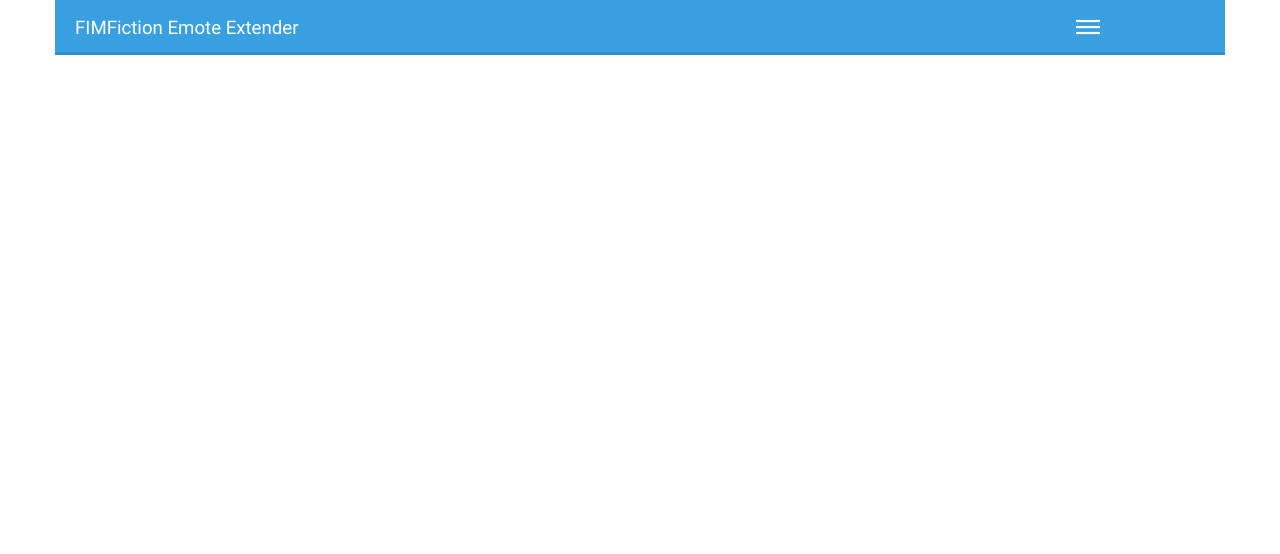
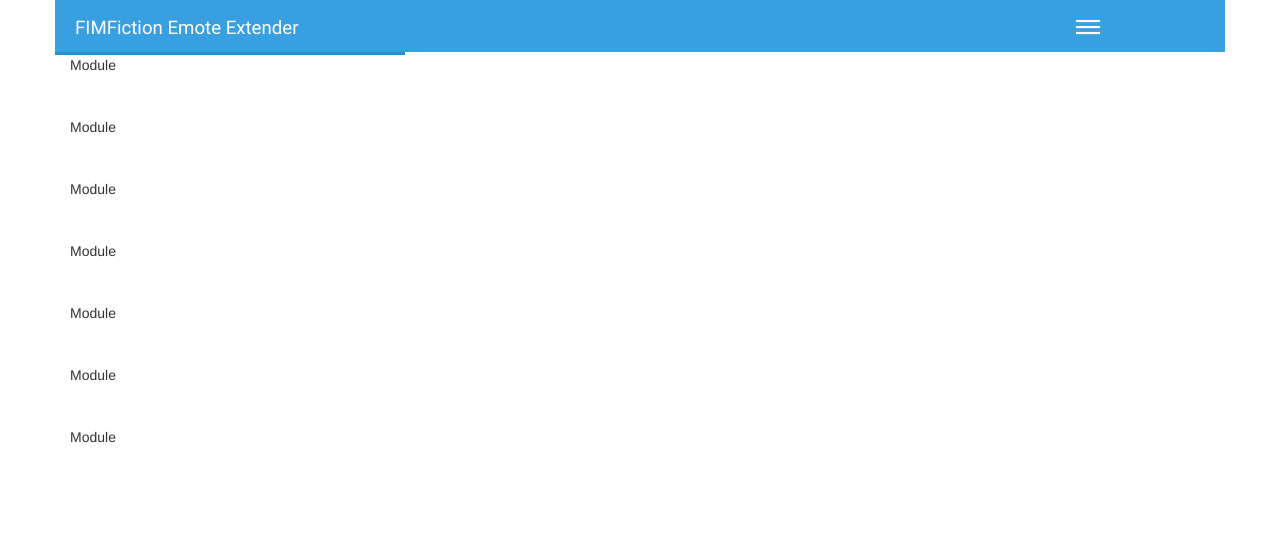
Before and after one commit to LunaTheArcticFox/FIMFiction-Emote-Extender, a website: page Firefox/data/mainMenu.html in a window 1280 px wide. Drawn offline with Linux system fonts and the light colour scheme.

Commit message:
Improved main menu layout and added module placeholders.

```diff
--- a/Firefox/data/css/mainMenu.css
+++ b/Firefox/data/css/mainMenu.css
@@ -3,17 +3,21 @@
 	src: url("../fonts/Roboto-Regular.ttf");
 }
 
+body {
+	padding: 0;
+}
+
 #header {
-	height: 55px;
+	height: 52px;
 	color: white;
 	background-color: #389fe0;
-	border-bottom: 3px solid #2991d2;
 	-moz-user-select: none;
 	cursor: default;
+	overflow: hidden;
 }
 
 #header > div {
-	line-height: 57px;
+	line-height: 56px;
 	font-size: 14pt;
 	font-family: "Roboto-Regular";
 	padding-left: 15pt;
@@ -39,6 +43,13 @@
 	margin: auto;
 }
 
-body {
-	padding: 0;
+#modules {
+	border-top: 3px solid #2991d2;
+	width: 350px;
+	height: 393px;
+	overflow-y: scroll;
 }
+
+#modules > div {
+	min-height: 62px;
+}
--- a/Firefox/data/mainMenu.html
+++ b/Firefox/data/mainMenu.html
@@ -13,6 +13,16 @@
 					</div>
 				</div>
 			</div>
+			<div id="modules" class="row">
+				<div class="col-xs-12">Module</div>
+				<div class="col-xs-12">Module</div>
+				<div class="col-xs-12">Module</div>
+				<div class="col-xs-12">Module</div>
+				<div class="col-xs-12">Module</div>
+				<div class="col-xs-12">Module</div>
+				<div class="col-xs-12">Module</div>
+				<div class="col-xs-12">Module</div>
+			</div>
 		</div>
 	</body>
 </html>
```
Also changed, not shown: Firefox/data/images/add-module.png (added), Firefox/data/images/enabled.png (added), Firefox/data/images/not-enabled.png (added).
